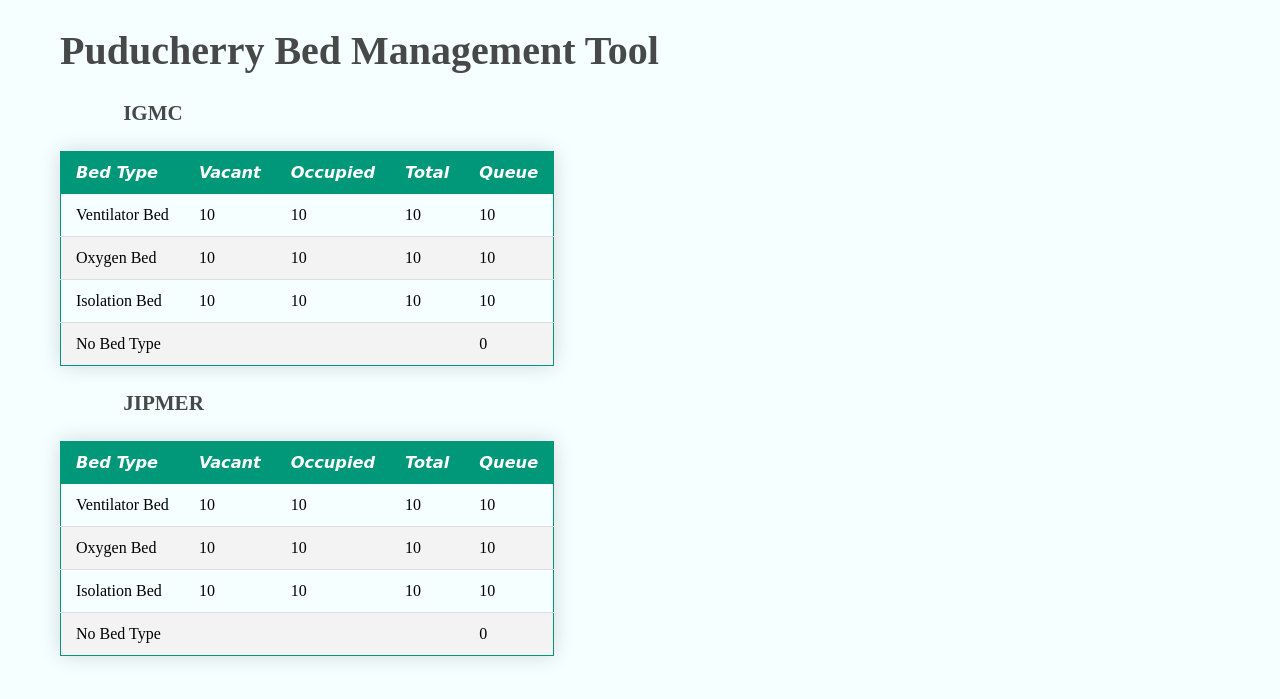
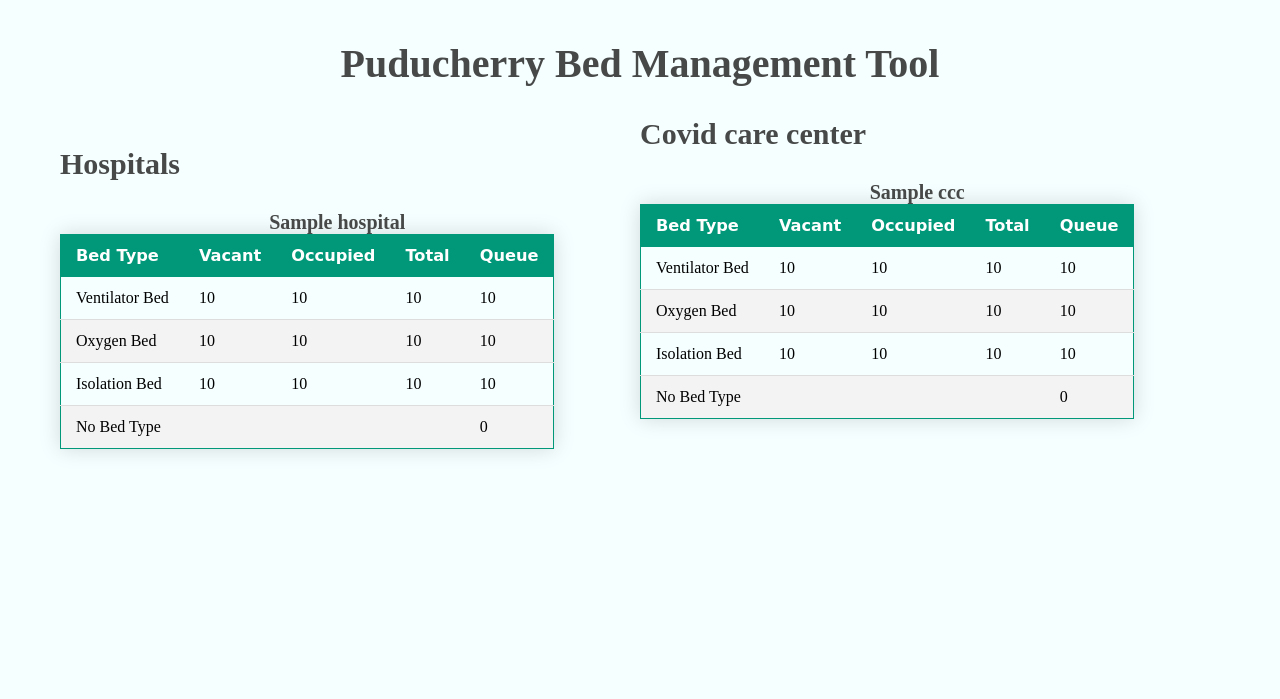
Before and after one commit to bsnithin44/pud_bed_management, a FastAPI app: template templates/index.html in a window 1280 px wide. Shown: the top 699 px of the page. Run offline with FastAPI, Linux system fonts and the light colour scheme; the template is opened without the code that fills it: most values are stand-ins (such as "Sample title", 1, 10 or a date in 2020).

Commit message:
Added functionality for ccc

```diff
--- a/main.py
+++ b/main.py
@@ -36,7 +36,8 @@ def get_current_username(credentials: HTTPBasicCredentials = Depends(security)):
 class Patient(BaseModel):
     ticket_id: str
     patient_id: str
-    hospital: str
+    hospital: Optional[str] = ''
+    ccc: Optional[str] =''
     bed_type: Optional[str] = 'no_bed_type'
     name: Optional[str] = None
 
@@ -46,12 +47,12 @@ def update_data():
     df_patient = pd.read_csv("patient.csv")
     df_patient['patient_id'] = df_patient['patient_id'].astype(str)
 
-    for hospital in df_data.hospital.unique():
-        df_p1 = df_patient[df_patient['hospital'] == hospital]
+    for institute in df_data.institute.unique():
+        df_p1 = df_patient[df_patient['institute'] == institute]
 
         for bed_type in ('Oxygen Bed', 'Isolation Bed', 'Ventilator Bed'):
             df_p1_b = df_p1[df_p1['bed_type'] == bed_type]
-            index_ = df_data[(df_data['hospital'] == hospital) & (
+            index_ = df_data[(df_data['institute'] == institute) & (
                 df_data['bed_type'] == bed_type)].index
 
             occupied = df_p1_b[df_p1_b['alloted']
@@ -65,7 +66,7 @@ def update_data():
         df_p1_q = df_p1[df_p1['in_queue'] == True]
         queue_not_decided = df_p1_q[(
             df_p1_q['bed_type'] == 'no_bed_type')]['patient_id'].count()
-        df_data.loc[(df_data['hospital'] == hospital) & (
+        df_data.loc[(df_data['institute'] == institute) & (
             df_data['bed_type'] == bed_type), 'queue'] = queue_not_decided
 
     df_data.to_csv("data.csv", index=False)
@@ -78,18 +79,35 @@ def update_patient(alloted, in_queue, patient):
 
     # alloted = False
     # in_queue = True
-    data = [
-        patient.patient_id, patient.ticket_id, patient.hospital,
-        patient.name, patient.bed_type, in_queue,
-        alloted,
-        created_date
-    ]
+    institute_flag = 0
+    try:
+        if len(patient.hospital):
+            institute = patient.hospital
+            institute_flag = 1
+            institute_type = 'hospital'
+    except:
+        if len(patient.ccc):
+            institute = patient.ccc
+            institute_flag = 1
+            institute_type = 'ccc'
 
-    if patient.patient_id in df_patient['patient_id'].unique():
-        df_patient = df_patient.drop(
-            index=df_patient[df_patient['patient_id'] == patient.patient_id].index).reset_index(drop=True)
-    df_patient.loc[len(df_patient)] = data
-    df_patient.to_csv("patient.csv", index=False)
+    print(f"institute_flag: {institute_flag}")
+    if institute_flag:
+        data = [
+            patient.patient_id, patient.name, patient.ticket_id, institute,
+            institute_type, patient.bed_type, in_queue,
+            alloted,
+            created_date
+        ]
+
+        if patient.patient_id in df_patient['patient_id'].unique():
+            df_patient = df_patient.drop(
+                index=df_patient[df_patient['patient_id'] == patient.patient_id].index).reset_index(drop=True)
+        df_patient.loc[len(df_patient)] = data
+        df_patient.to_csv("patient.csv", index=False)
+        return 1
+    else:
+        return 0
 
 
 async def log_json(request: Request):
@@ -113,10 +131,14 @@ async def block_bed(
     alloted = False
     in_queue = True
 
-    update_patient(alloted, in_queue, patient)
-    update_data()
 
-    return {"message": "bed blocked"}
+    update_patient_flag = update_patient(alloted, in_queue, patient)
+    if update_patient_flag:
+        update_data()
+
+        return {"message": "bed blocked"}
+    else:
+        return {"message":"please try again"}
 
 
 @api_router.put("/allot_bed")
@@ -128,10 +150,14 @@ def allot_bed(
     alloted = True
     in_queue = False
 
-    update_patient(alloted, in_queue, patient)
-    update_data()
+    update_patient_flag = update_patient(alloted, in_queue, patient)
+    if update_patient_flag:
+        update_data()
 
-    return {"message": "bed alloted"}
+        return {"message": "bed blocked"}
+    else:
+        return {"message":"please try again"}
+
 
 
 @api_router.put("/cured")
@@ -143,10 +169,14 @@ def becuredds(
     alloted = False
     in_queue = False
 
-    update_patient(alloted, in_queue, patient)
-    update_data()
+    update_patient_flag = update_patient(alloted, in_queue, patient)
+    if update_patient_flag:
+        update_data()
 
-    return {"message": "bed cleared"}
+        return {"message": "bed blocked"}
+    else:
+        return {"message":"please try again"}
+
 
 
 @api_router.put("/deceased")
@@ -158,10 +188,14 @@ def deceased(
     alloted = False
     in_queue = False
 
-    update_patient(alloted, in_queue, patient)
-    update_data()
+    update_patient_flag = update_patient(alloted, in_queue, patient)
+    if update_patient_flag:
+        update_data()
 
-    return {"message": "bed cleared"}
+        return {"message": "bed blocked"}
+    else:
+        return {"message":"please try again"}
+
 
 
 @app.get("/data")
@@ -169,22 +203,53 @@ def data(request: Request):
     # update_data()
     data = pd.read_csv("data.csv")
 
-    data = data.groupby(['hospital', 'bed_type']).apply(
+    hospital = data[data['type']=='hospital']
+
+    hospital = hospital.groupby(['institute', 'bed_type']).apply(
         lambda x: x[['total', 'occupied', 'vacant', 'queue']].to_dict('list')).reset_index()
-    data_json = data.groupby('hospital').apply(lambda x: dict(
+    hospital_json = hospital.groupby('institute').apply(lambda x: dict(
         zip(x['bed_type'], x[0]))).to_json(orient="index")
-    data_json = json.loads(data_json)
+    hospital_json = json.loads(hospital_json)
+
+
+    ccc = data[data['type']=='ccc']
+
+    ccc = ccc.groupby(['institute', 'bed_type']).apply(
+        lambda x: x[['total', 'occupied', 'vacant', 'queue']].to_dict('list')).reset_index()
+    ccc_json = ccc.groupby('institute').apply(lambda x: dict(
+        zip(x['bed_type'], x[0]))).to_json(orient="index")
+    ccc_json = json.loads(ccc_json)
+
 
     # return data_json
     return templates.TemplateResponse("index.html", {
         "request": request,
-        "id": 123,
-        "data": data_json
+        "hospital_json": hospital_json,
+        "ccc_json": ccc_json
     })
 
 
+@app.get("/data/json")
+def jsondata(request: Request):
+
+    data = pd.read_csv("data.csv")
+
+    hospital = data[data['type']=='hospital']
+
+    hospital = hospital.groupby(['institute', 'bed_type']).apply(
+        lambda x: x[['total', 'occupied', 'vacant', 'queue']].to_dict('list')).reset_index()
+    hospital_json = hospital.groupby('institute').apply(lambda x: dict(
+        zip(x['bed_type'], x[0]))).to_json(orient="index")
+    hospital_json = json.loads(hospital_json)
+
+
+    return hospital_json
+
+
 @app.put("/update_data")
-def update_data_api():
+def update_data_api(
+    username: str = Depends(get_current_username)
+):
     update_data()
     return {"message": "data updated"}
 
--- a/patient.csv
+++ b/patient.csv
@@ -1 +1 @@
-patient_id,ticket_id,hospital,name,bed_type,in_queue,alloted,created_date
+patient_id,patient_name,ticket_id,institute,institute_type,bed_type,in_queue,alloted,created_date
--- a/templates/index.html
+++ b/templates/index.html
@@ -1,5 +1,6 @@
 <!DOCTYPE html>
 <html>
+
 <head>
 	<style>
 		body {
@@ -7,11 +8,14 @@ body {
 			font-family: American Typewriter, serif;
 			font-weight: bold;
 			font-size: 18px;
-	margin: 20px 60px;
+			margin: 40px 60px;
 		}
 
-h1, h3 {
+		caption {
 			color: #333333e5;
+			font-size: 20px;
+			font-weight: bold;
+			font-family: Apple Chancery, serif;
 		}
 
 		.styled-table {
@@ -36,7 +40,6 @@ h1, h3 {
 			color: #ffffff;
 			text-align: left;
 			font-weight: bold;
-    font-style: italic;
 			font-family: Apple Chancery, cursive;
 		}
 
@@ -57,10 +60,17 @@ h1, h3 {
 
 <body>
 
-<h1 style="font-size: 40px;">Puducherry Bed Management Tool</h1>
+	<h1 style="text-align: center; font-size: 40px;color: #333333e5;">Puducherry Bed Management Tool</h1>
 
-<h3 style="text-indent: 3em">IGMC</h3>
+
+	<div style="width: 100%;">
+
+		<div style="width: 50%; height: 100px;float: left;">
+			<h3 style=" font-size: 30px;color: #333333e5;">Hospitals</h3>
+			{% for hospital in hospital_json %}
 			<table class="styled-table">
+
+				<caption style="text-indent: 3em">{{ hospital }}</caption>
 				<thead>
 					<tr>
 						<th>Bed Type</th>
@@ -73,38 +83,42 @@ h1, h3 {
 				<tbody>
 					<tr>
 						<td>Ventilator Bed</td>
-	    <td>{{ data['IGMC']['Ventilator Bed']['vacant'][0]|int }}</td>
-	    <td>{{ data['IGMC']['Ventilator Bed']['occupied'][0]|int }}</td>
-	    <td>{{ data['IGMC']['Ventilator Bed']['total'][0]|int }}</td>
-	    <td>{{ data['IGMC']['Ventilator Bed']['queue'][0]|int }}</td>
+						<td>{{ hospital_json[hospital]['Ventilator Bed']['vacant'][0]|int }}</td>
+						<td>{{ hospital_json[hospital]['Ventilator Bed']['occupied'][0]|int }}</td>
+						<td>{{ hospital_json[hospital]['Ventilator Bed']['total'][0]|int }}</td>
+						<td>{{ hospital_json[hospital]['Ventilator Bed']['queue'][0]|int }}</td>
 					</tr>
 					<tr>
 						<td>Oxygen Bed</td>
-	    <td>{{ data['IGMC']['Oxygen Bed']['vacant'][0]|int }}</td>
-	    <td>{{ data['IGMC']['Oxygen Bed']['occupied'][0]|int }}</td>
-	    <td>{{ data['IGMC']['Oxygen Bed']['total'][0]|int }}</td>
-	    <td>{{ data['IGMC']['Oxygen Bed']['queue'][0]|int }}</td>
+						<td>{{ hospital_json[hospital]['Oxygen Bed']['vacant'][0]|int }}</td>
+						<td>{{ hospital_json[hospital]['Oxygen Bed']['occupied'][0]|int }}</td>
+						<td>{{ hospital_json[hospital]['Oxygen Bed']['total'][0]|int }}</td>
+						<td>{{ hospital_json[hospital]['Oxygen Bed']['queue'][0]|int }}</td>
 					</tr>
 					<tr>
 						<td>Isolation Bed</td>
-	    <td>{{ data['IGMC']['Isolation Bed']['vacant'][0]|int }}</td>
-	    <td>{{ data['IGMC']['Isolation Bed']['occupied'][0]|int }}</td>
-	    <td>{{ data['IGMC']['Isolation Bed']['total'][0]|int }}</td>
-	    <td>{{ data['IGMC']['Isolation Bed']['queue'][0]|int }}</td>
+						<td>{{ hospital_json[hospital]['Isolation Bed']['vacant'][0]|int }}</td>
+						<td>{{ hospital_json[hospital]['Isolation Bed']['occupied'][0]|int }}</td>
+						<td>{{ hospital_json[hospital]['Isolation Bed']['total'][0]|int }}</td>
+						<td>{{ hospital_json[hospital]['Isolation Bed']['queue'][0]|int }}</td>
 					</tr>
 					</tr>
 					<tr>
 						<td>No Bed Type</td>
-	    <td>{{ data['IGMC']['no_bed_type']['vacant'][0] }}</td>
-	    <td>{{ data['IGMC']['no_bed_type']['occupied'][0] }}</td>
-	    <td>{{ data['IGMC']['no_bed_type']['total'][0] }}</td>
-	    <td>{{ data['IGMC']['no_bed_type']['queue'][0]|int }}</td>
+						<td>{{ hospital_json[hospital]['no_bed_type']['vacant'][0] }}</td>
+						<td>{{ hospital_json[hospital]['no_bed_type']['occupied'][0] }}</td>
+						<td>{{ hospital_json[hospital]['no_bed_type']['total'][0] }}</td>
+						<td>{{ hospital_json[hospital]['no_bed_type']['queue'][0]|int }}</td>
 					</tr>
 				</tbody>
 			</table>
-
-<h3 style="text-indent: 3em">JIPMER</h3>
+			{% endfor %}
+		</div>
+		<div style="margin-left: 50%; height: 100px;">
+			<h3 style=" font-size: 30px;color: #333333e5;">Covid care center</h3>
+			{% for ccc in ccc_json %}
 			<table class="styled-table">
+				<caption style="text-indent: 3em">{{ccc}}</caption>
 				<thead>
 					<tr>
 						<th>Bed Type</th>
@@ -117,34 +131,39 @@ h1, h3 {
 				<tbody>
 					<tr>
 						<td>Ventilator Bed</td>
-	      <td>{{ data['JIPMER']['Ventilator Bed']['vacant'][0]|int }}</td>
-	      <td>{{ data['JIPMER']['Ventilator Bed']['occupied'][0]|int }}</td>
-	      <td>{{ data['JIPMER']['Ventilator Bed']['total'][0]|int }}</td>
-	      <td>{{ data['JIPMER']['Ventilator Bed']['queue'][0]|int }}</td>
+						<td>{{ ccc_json[ccc]['Ventilator Bed']['vacant'][0]|int }}</td>
+						<td>{{ ccc_json[ccc]['Ventilator Bed']['occupied'][0]|int }}</td>
+						<td>{{ ccc_json[ccc]['Ventilator Bed']['total'][0]|int }}</td>
+						<td>{{ ccc_json[ccc]['Ventilator Bed']['queue'][0]|int }}</td>
 					</tr>
 					<tr>
 						<td>Oxygen Bed</td>
-	      <td>{{ data['JIPMER']['Oxygen Bed']['vacant'][0]|int }}</td>
-	      <td>{{ data['JIPMER']['Oxygen Bed']['occupied'][0]|int }}</td>
-	      <td>{{ data['JIPMER']['Oxygen Bed']['total'][0]|int }}</td>
-	      <td>{{ data['JIPMER']['Oxygen Bed']['queue'][0]|int }}</td>
+						<td>{{ ccc_json[ccc]['Oxygen Bed']['vacant'][0]|int }}</td>
+						<td>{{ ccc_json[ccc]['Oxygen Bed']['occupied'][0]|int }}</td>
+						<td>{{ ccc_json[ccc]['Oxygen Bed']['total'][0]|int }}</td>
+						<td>{{ ccc_json[ccc]['Oxygen Bed']['queue'][0]|int }}</td>
 					</tr>
 					<tr>
 						<td>Isolation Bed</td>
-	      <td>{{ data['JIPMER']['Isolation Bed']['vacant'][0]|int }}</td>
-	      <td>{{ data['JIPMER']['Isolation Bed']['occupied'][0]|int }}</td>
-	      <td>{{ data['JIPMER']['Isolation Bed']['total'][0]|int }}</td>
-	      <td>{{ data['JIPMER']['Isolation Bed']['queue'][0]|int }}</td>
+						<td>{{ ccc_json[ccc]['Isolation Bed']['vacant'][0]|int }}</td>
+						<td>{{ ccc_json[ccc]['Isolation Bed']['occupied'][0]|int }}</td>
+						<td>{{ ccc_json[ccc]['Isolation Bed']['total'][0]|int }}</td>
+						<td>{{ ccc_json[ccc]['Isolation Bed']['queue'][0]|int }}</td>
 					</tr>
 					</tr>
 					<tr>
 						<td>No Bed Type</td>
-	      <td>{{ data['JIPMER']['no_bed_type']['vacant'][0] }}</td>
-	      <td>{{ data['JIPMER']['no_bed_type']['occupied'][0] }}</td>
-	      <td>{{ data['JIPMER']['no_bed_type']['total'][0] }}</td>
-	      <td>{{ data['JIPMER']['no_bed_type']['queue'][0]|int }}</td>
+						<td>{{ ccc_json[ccc]['no_bed_type']['vacant'][0] }}</td>
+						<td>{{ ccc_json[ccc]['no_bed_type']['occupied'][0] }}</td>
+						<td>{{ ccc_json[ccc]['no_bed_type']['total'][0] }}</td>
+						<td>{{ ccc_json[ccc]['no_bed_type']['queue'][0]|int }}</td>
 					</tr>
 				</tbody>
 			</table>
+			{% endfor %}
+		</div>
+
+	</div>
 </body>
+
 </html>
```
Also changed, not shown: data.csv (+21 -9 lines). Lines whose indentation alone changed are shown as unchanged.
